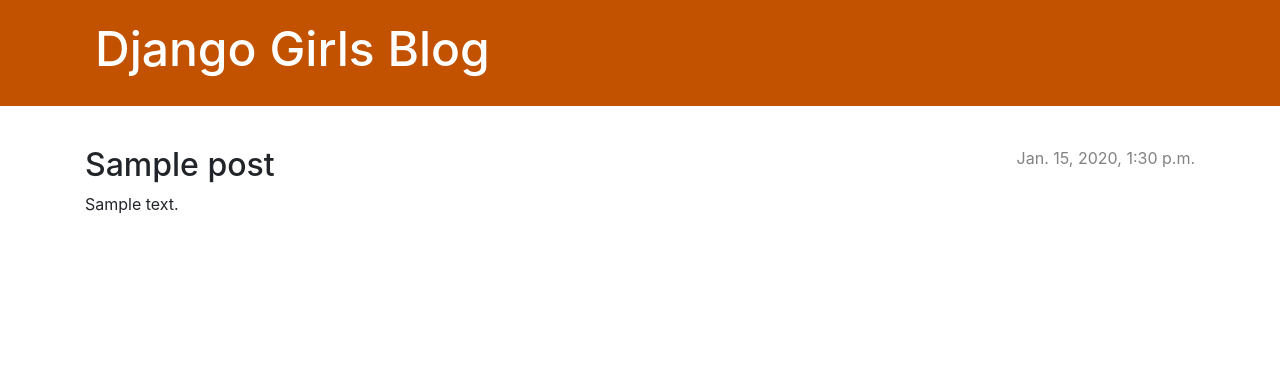
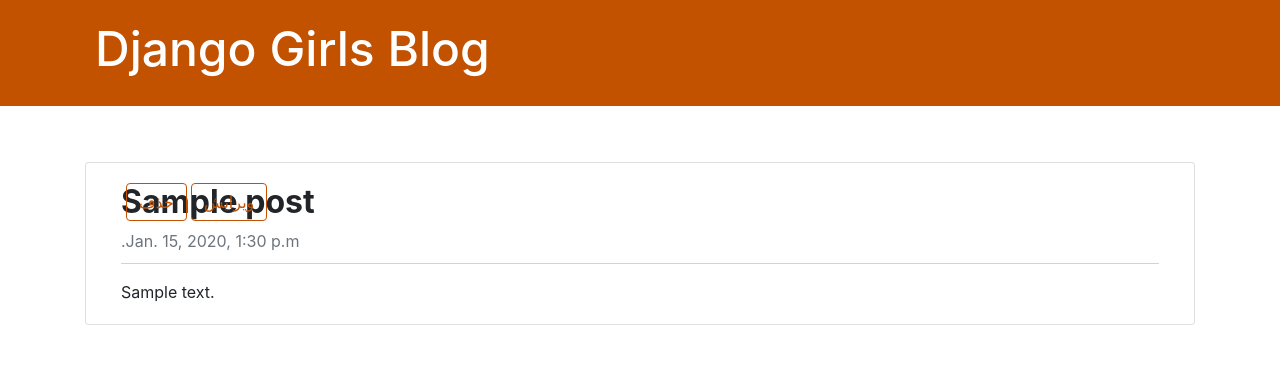
Before and after one commit to maryamzaker99/my-first-blog, a Django app: page /post/1/ in a window 1280 px wide. Shown: the top 366 px of the page. Run offline with Django 3.2, Linux system fonts and the light colour scheme; tables that the repository leaves empty hold one stand-in row (values such as "Sample post").

Commit message:
feature: delete a post

```diff
--- a/blog/templates/blog/post_detail.html
+++ b/blog/templates/blog/post_detail.html
@@ -1,20 +1,23 @@
 {% extends 'blog/base.html' %}
 
 {% block content %}
-    <article class="post">
-        <aside class="actions">
-            {% if user.is_authenticated %}
-                <a class="btn btn-default" href="{% url 'post_edit' pk=post.pk %}">
-                    {% include './icons/pencil-fill.svg' %}
-                </a>
-            {% endif %}
-        </aside>
-        {% if post.published_date %}
-            <time class="date">
-                {{ post.published_date }}
-            </time>
-        {% endif %}
-        <h2>{{ post.title }}</h2>
-        <p>{{ post.text|linebreaksbr }}</p>
-    </article>
+    <div class="container">
+        <div class="row">
+            <div class="col-md-12 card mb-4  mt-3 left  top">
+                <div class="card-body">
+                    <h5 class="rtl" style="font-size: 2rem; font-weight: bold;">{% block title %} {{ post.title }} {% endblock title %}</h1>
+                    <a class="btn btn-default" href="{% url 'post_remove' pk=post.pk %}" style="position: absolute; left: 40px; top: 20px;">
+                        <span class="glyphicon glyphicon-remove">حذف</span>
+                    </a>
+                    <a class="btn btn-default" href="{% url 'post_edit' pk=post.pk %}" style="position: absolute; left: 105px; top: 20px;">
+                        <span class="glyphicon glyphicon-pencil">ویرایش</span>
+                    </a>
+                    <p class="text-muted" style="direction: rtl; border-bottom: 0.5px solid lightgrey; padding-bottom: 10px;">
+                        {{ post.published_date }}
+                    </p>
+                    <p class="card-text ">{{ post.text|linebreaksbr }}</p>
+                </div>
+            </div>
+        </div>
+    </div>
 {% endblock %}
--- a/blog/urls.py
+++ b/blog/urls.py
@@ -7,4 +7,5 @@ urlpatterns = [
     path('post/new/', views.post_new, name='post_new'),
     path('post/<int:pk>/edit/', views.post_edit, name='post_edit'),
     path('about/', views.about, name='about'),
+    path('post/<pk>/remove/', views.post_remove, name='post_remove'),
 ]
--- a/blog/views.py
+++ b/blog/views.py
@@ -1,4 +1,4 @@
-from django.shortcuts import render, get_object_or_404
+from django.shortcuts import render, get_object_or_404, redirect
 from django.utils import timezone
 from .models import Post
 from .forms import PostForm
@@ -44,3 +44,8 @@ def post_edit(request, pk):
     else:
         form = PostForm(instance=post)
     return render(request, 'blog/post_edit.html', {'form': form})
+
+def post_remove(request, pk):
+    post = get_object_or_404(Post, pk=pk)
+    post.delete()
+    return redirect('post_list')
```
